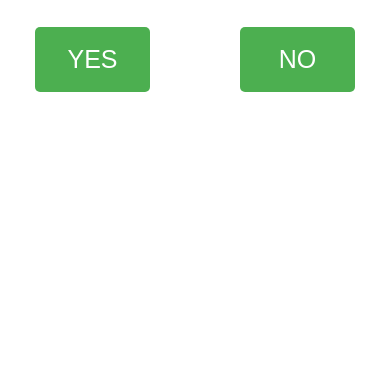
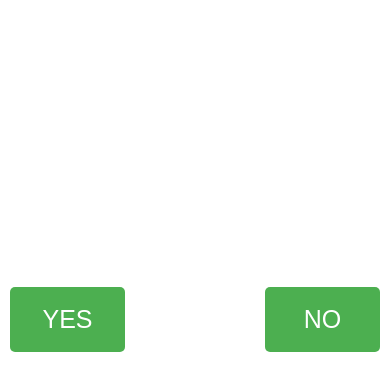
Before and after one commit to balaganj/HI-CRUSH, a plain HTML site: page index.html in a window 390 px wide. Shown: the part 432-822 px from the top of the page. Drawn offline with Linux system fonts and the light colour scheme.

Commit message:
Update style.css

```diff
--- a/style.css
+++ b/style.css
@@ -9,7 +9,7 @@ h1 {
     display: block;
     margin:  auto;
     border-radius: 5px;
-    width: 30%;
+    width: 50%;
     max-width: 100%;
   }
 
@@ -17,7 +17,6 @@ h1 {
   #clik1,
   #clik2 {
     position: absolute;
-    bottom: 7%;
     width: 150px;
     height: 50px;
     background-color: #4CAF50;
@@ -29,18 +28,13 @@ h1 {
   }
 
   #clik1 {
-    left: 41%;
+    left: 50%;
     transform: translateX(-50%);
   }
 
   #clik2 {
-    right: 41%;
-    transform: translateX(50%);
-  }
-
-  #clik1:hover,
-  #clik2:hover {
-    background-color: #3e8e41;
+    right: 50%;
+    transform: translateX(-50%);
   }
 
   /* CSS for responsiveness */
@@ -58,16 +52,16 @@ h1 {
     }
 
     #clik1 {
-      left: 35px;
+      left: 10px;
       right: auto;
-      bottom: 320px;
+      bottom: 60px;
       transform: translateX(0%);
     }
 
     #clik2 {
       left: auto;
-      right: 35px;
-      bottom: 320px;
+      right: 10px;
+      bottom: 60px;
       transform: translateX(0%);
     }
   }
```
